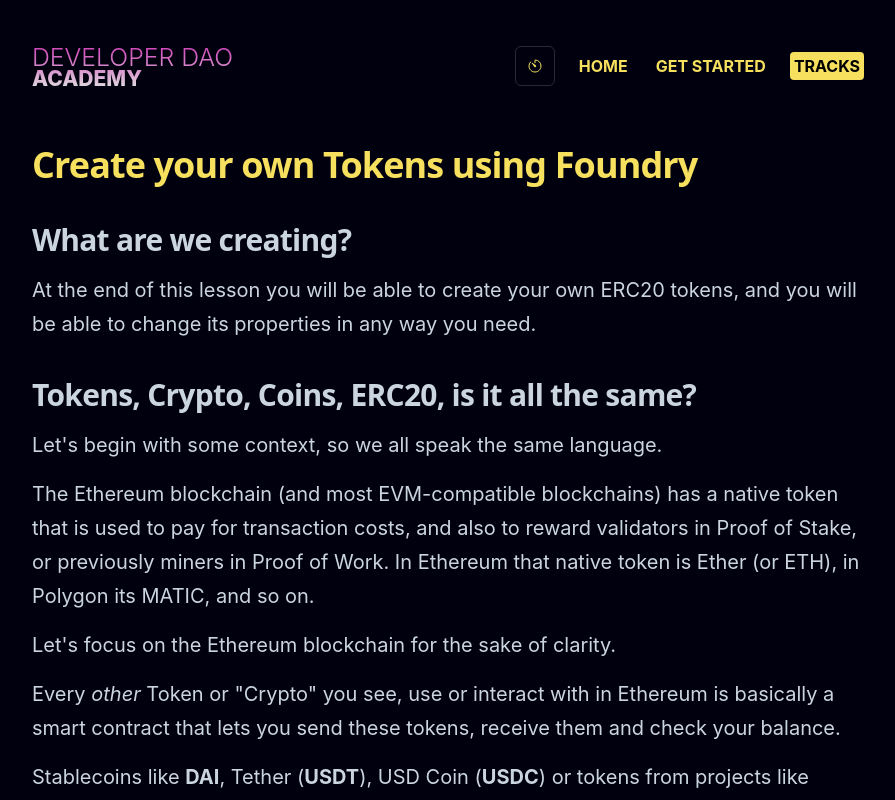
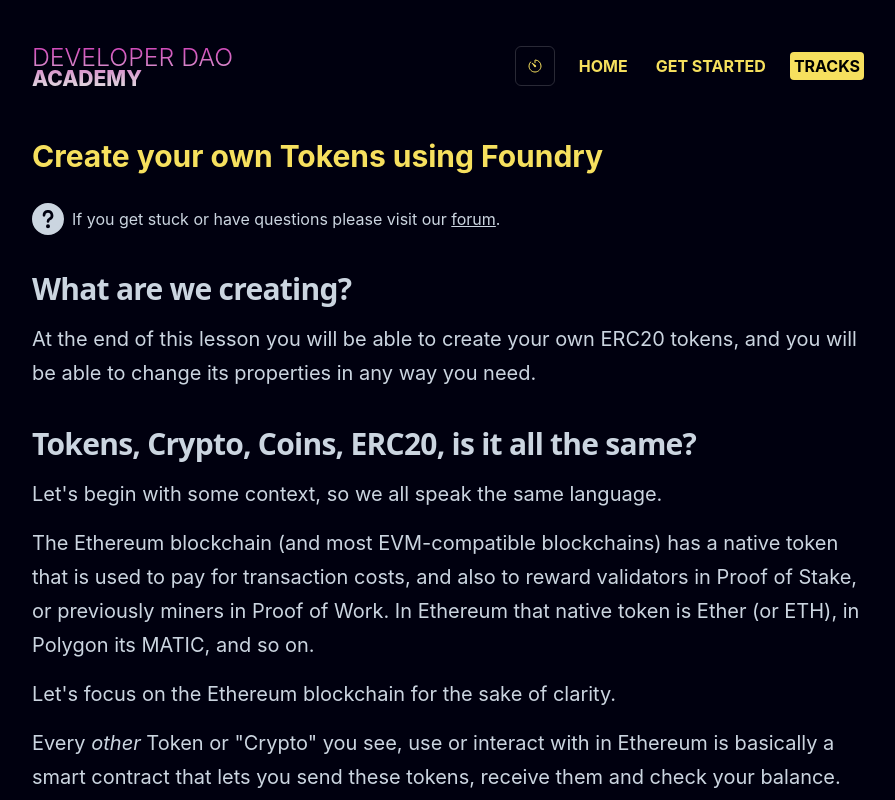
Before and after one commit to Developer-DAO/academy, a Next.js app: page /lessons/projects/6 in a window 1280 px wide. Shown: the top 800 px of the page, without its empty margins (192-1087 px from the left). Built offline with nearby package versions, Linux system fonts and the light colour scheme.

Commit message:
add support for header and contributors components

```diff
--- a/pages/lessons/projects/6.mdx
+++ b/pages/lessons/projects/6.mdx
@@ -14,7 +14,11 @@ icons:
   ]
 ---
 
-# Create your own Tokens using Foundry
+import { LessonHeader } from '../../../components/mdx/LessonHeader'
+
+<LessonHeader
+  title="Create your own Tokens using Foundry"
+/>
 
 ## What are we creating?
 
@@ -802,3 +806,11 @@ be live and kicking.
 Now that we have built our house and it's has been accepted in the real estate
 register, we can invite our friends by transferring them some MTK, or **even**
 minting them some tokens, even if that affects your tokenomics 😉
+
+import { ContributorFooter } from '../../../components/mdx/ContributorFooter'
+
+<ContributorFooter
+  authors={['7i7o']}
+  reviewers={['piablo', 'georgemac510']}
+  contributors={[]}
+/>
```
